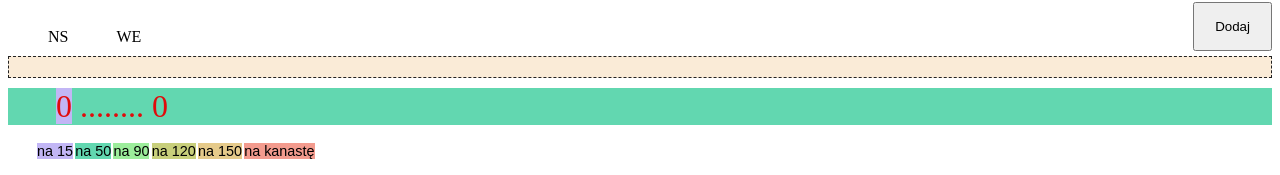
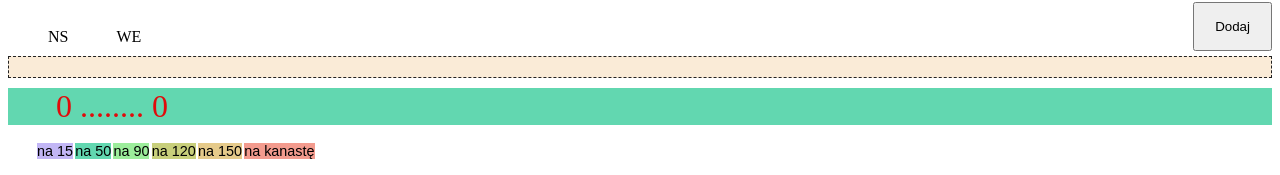
Before and after one commit to ggraczyk/karciane, a SvelteKit app in the folder src/karciane_frontend/: page /kanasta in a window 1280 px wide. Shown: the part 138-313 px from the top of the page. Built offline with nearby package versions, Linux system fonts and the light colour scheme.

Commit message:
restart po zakończeniu

```diff
--- a/src/karciane_frontend/src/routes/kanasta/+page.svelte
+++ b/src/karciane_frontend/src/routes/kanasta/+page.svelte
@@ -35,6 +35,14 @@
 
 	}
 
+  async function reset() {
+
+    await backend.resetHand().then((response) => {
+        //info = response;
+        czytajWyniki();
+    }
+
+    )};
 
 async function czytajWyniki() {
 
@@ -135,8 +143,8 @@ async function czytajWyniki() {
   </section>
 
   <div id="suma" transition:blur={{ amount: 100,duration: 2900 }} >&nbsp;&nbsp;  &nbsp;&nbsp;
-    <span id= "minusyP"   >{#if sumaNS<=0}{"" + sumaNS  }{/if}</span>
-    <span id= "pierwszyP">{#if sumaNS>0 &&sumaNS<1500}{"" + sumaNS  }{/if}</span>
+    <span id= "minusyP"   >{#if sumaNS<0}{"" + sumaNS  }{/if}</span>
+    <span id= "pierwszyP">{#if sumaNS>=0 &&sumaNS<1500}{"" + sumaNS  }{/if}</span>
     <span id= "drugiP"   >{#if sumaNS>=1500 && sumaNS<3000}{"" + sumaNS  }{/if}</span>
     <span id= "trzeciP"  >{#if sumaNS>=3000 && sumaNS<5000}{"" + sumaNS  }{/if}</span>
     <span id= "czwartyP"  >{#if sumaNS>=5000 && sumaNS<7500}{"" + sumaNS  }{/if}</span>
@@ -168,6 +176,14 @@ async function czytajWyniki() {
 </div>
 
   <br />  <button on:click={czytajWyniki} style="align:center">Czytaj </button>
+  {#if sumaNS>=10000 || sumaWE >=10000}
+  <div><button on:click={reset} >restart gry </button></div>
+{:else}
+  <div><button on:click={reset} hidden>restart gry </button></div>
+{/if}
+
+
+
 </main>
 
 <style>
```
